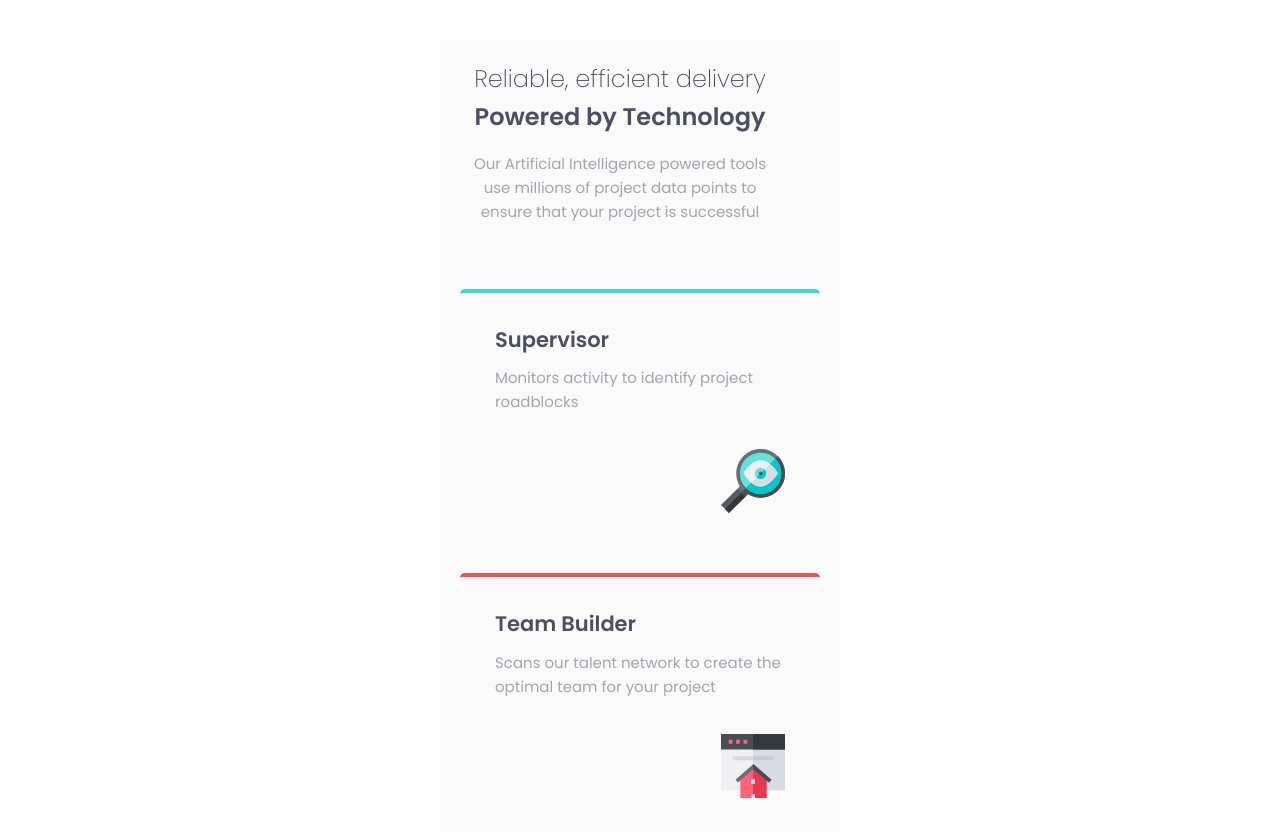
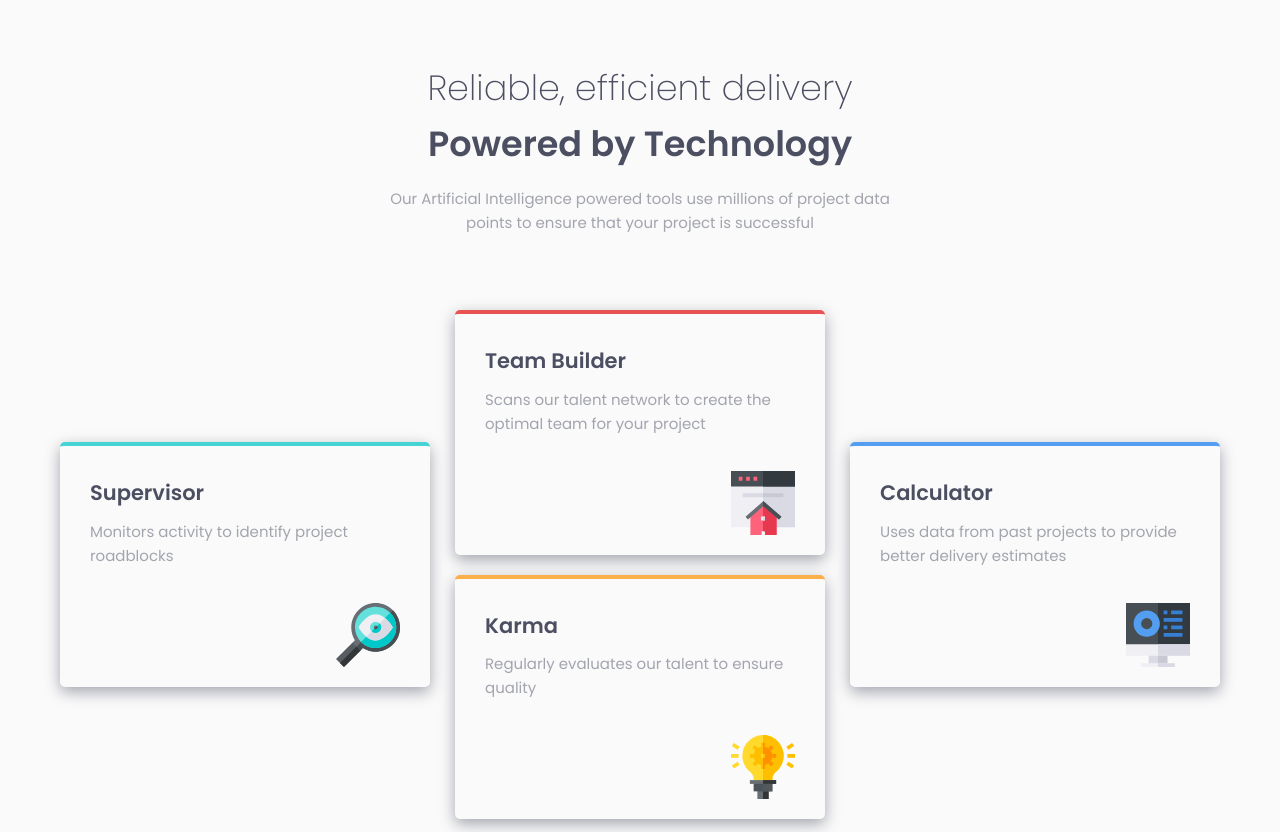
Before and after one commit to ABQ4539/four-card-feature-section, a plain HTML site: page index.html in a window 1280 px wide. Shown: the top 832 px of the page. Drawn offline with Linux system fonts and the light colour scheme.

Commit message:
Responsive design and ReadMe

```diff
--- a/index.html
+++ b/index.html
@@ -21,11 +21,15 @@
         to ensure that your project is successful</p>
     </div>
 
+    <div class="container">
+
       <div class="card" id="first-card">
         <h2 class="card-title">Supervisor</h2>
         <p class="card-text">Monitors activity to identify project roadblocks</p>
         <img src="./images/icon-supervisor.svg" aria-hidden="true">
       </div>
+
+      <section class="middle">
         <div class="card" id="second-card">
           <h2 class="card-title">Team Builder</h2>
           <p class="card-text">Scans our talent network to create the optimal team for your project</p>
@@ -36,10 +40,14 @@
           <p class="card-text">Regularly evaluates our talent to ensure quality</p>
           <img src="./images/icon-karma.svg" aria-hidden="true">
         </div>
+      </section>
+
       <div class="card" id="fourth-card">
         <h2 class="card-title">Calculator</h2>
         <p class="card-text">Uses data from past projects to provide better delivery estimates</p>
         <img src="./images/icon-calculator.svg" aria-hidden="true">
+      </div>
+
     </div>
 
   </main>
--- a/styles.css
+++ b/styles.css
@@ -31,6 +31,7 @@ body {
     justify-content: center;
     align-items: center;
     flex-direction: column;
+    background-color: var(--light-gray);
 }
 main {
     min-width: 360px;
@@ -38,10 +39,11 @@ main {
     background-color: var(--light-gray);
 }
 div {
-    max-width: 360px;
+    max-width: 350px;
 }
 .text {
     text-align: center;
+    margin-inline: auto;
     margin-bottom: 50px;
     margin-top: 20px;
     padding: 0 27px;
@@ -58,11 +60,15 @@ h1 {
 #text-p {
     padding: 15px 0;
 }
+.container {
+    margin-inline: auto;
+}
 .card {
-    margin: 20px 20px 40px;
-    padding: 20px 35px;
+    margin: 20px 20px 30px;
+    padding: 20px 30px;
     border-radius: 5px;
-    background-color: var(--light-gray)
+    background-color: var(--light-gray);
+    box-shadow: 0 5px 15px var(--gray-blue);
 }
 #first-card {
     border-top: 4px solid var(--cyan);
@@ -90,7 +96,47 @@ h1, .card-title {
     padding-bottom: 35px;
 }
 
-
+@media (min-width: 850px) {
+    main {
+        min-width: 100%;
+        margin-top: 40px;
+        margin-inline: auto;
+    }
+    .container {
+        max-width: 100%;
+        display: flex;
+        flex-direction: row;
+        justify-content: center;
+        margin-bottom: 40px;
+    }
+    div {
+        max-width: 100%;
+    }
+    .text {
+        text-align: center;
+        margin-inline: auto;
+        margin-bottom: 50px;
+        max-width: 570px;
+    }
+    h1 {
+        font-size: 35px;
+    }
+    .middle {
+        display: flex;
+        flex-direction: column;
+        margin-inline: 15px;
+    }
+    .card {
+        height: auto;
+        max-width: 370px;
+    }
+    #first-card, #fourth-card {
+        margin: auto 0;
+    }
+    #second-card, #third-card {
+        margin: 10px;
+    }
+}
 
 .attribution {
     font-size: 11px;
```
Also changed, not shown: images/Screenshot1.png (added), images/Screenshot2.png (added), images/Screenshot3.png (added), 1 other file. Lines whose indentation alone changed are shown as unchanged.
